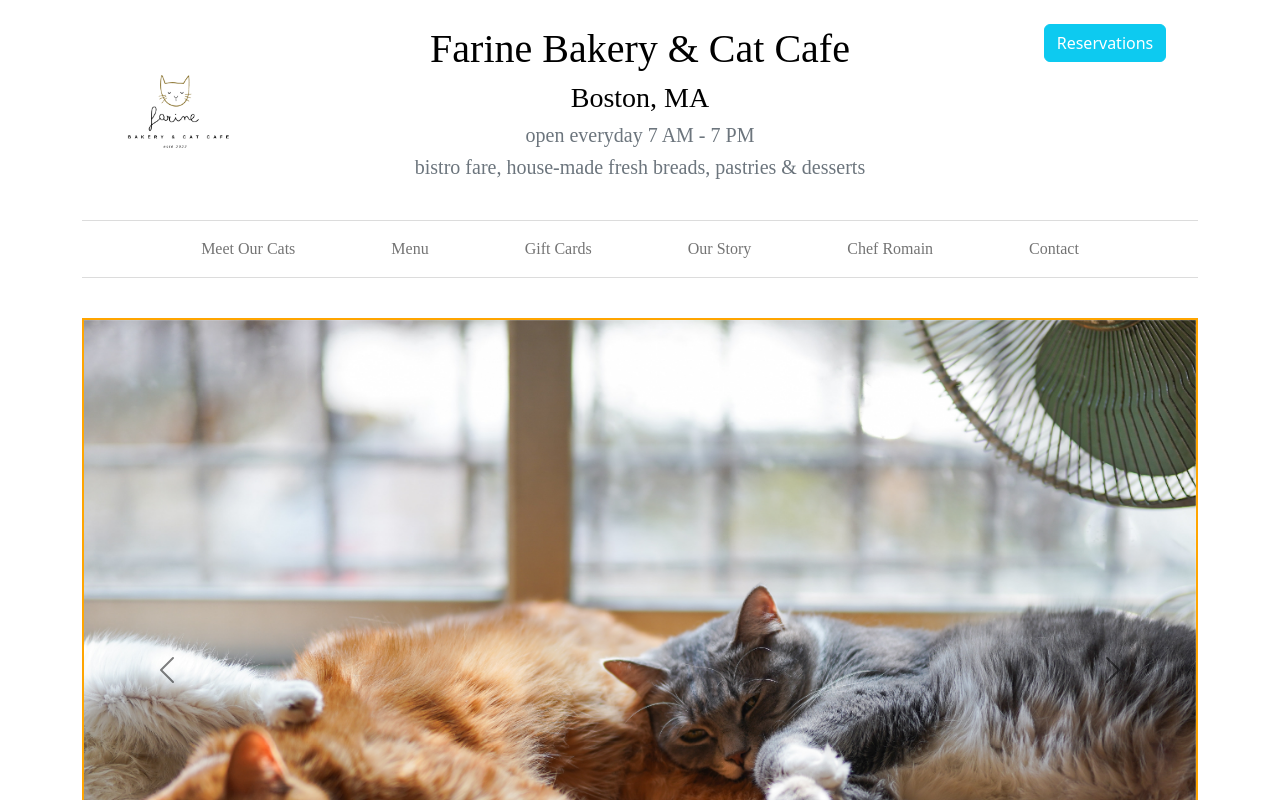
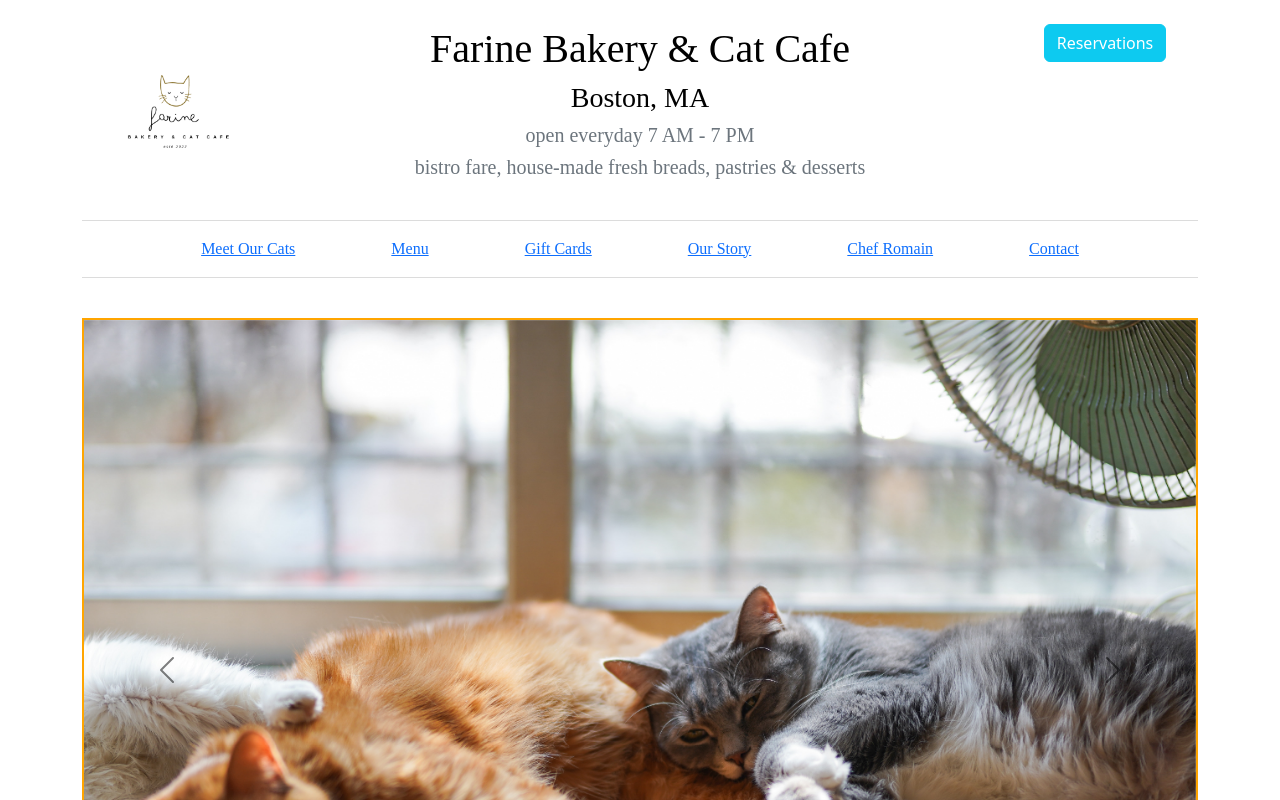
Before and after one commit to mjstrz/farine-react, a React (Create React App) app: page / in a window 1280 px wide. Shown: the top 800 px of the page. Built offline with nearby package versions, Linux system fonts and the light colour scheme.

Commit message:
Navigation.js: changed all Nav.Link to Link in order for nav to work in production

```diff
--- a/src/components/Navigation.js
+++ b/src/components/Navigation.js
@@ -23,52 +23,47 @@ export default function Navigation() {
                     <Navbar.Toggle aria-controls="main-nav" id="nav-toggle"/>
                     <Navbar.Collapse>
                             <Nav>
-                                <Nav.Link
-                                    href="/ourcats"
+                            <Link to="/ourcats"
                                     // className='col-md-2'
                                     // style={{
                                     //     whiteSpace: 'nowrap',
                                     //     marginRight: '2.7em'}}
                                         >
                                             Meet Our Cats
-                                </Nav.Link>
-                                <Nav.Link
-                                    href="/menu"
+                                </Link>
+                                <Link to="/menu"
                                     // className="col-md-2 justify-content-around"
                                     // style={{
                                     //     whiteSpace: 'nowrap',
                                     //     marginRight: '1.5em' }}
                                         >
                                             Menu
-                                </Nav.Link>
-                                <Nav.Link
-                                    href="/giftcard"
+                                </Link>
+                                <Link to="/giftcard"
                                     // className="col-md-2"
                                     // style={{
                                     //     whiteSpace: 'nowrap',
                                     //     marginRight: '2em' }}
                                         >
                                             Gift Cards
-                                </Nav.Link>
-                                <Nav.Link
-                                    href="/about"
+                                </Link>
+                                <Link to="/about"
                                     // className="col-md-2 justify-content-between"
                                     // style={{
                                     //     whiteSpace: 'nowrap' }}
                                         >
                                             Our Story
-                                </Nav.Link>
-                                <Nav.Link
-                                    href="/romain"
+                                </Link>
+                                <Link to="/romain"
                                     // className="col-md-2 justify-content"
                                     // style={{
                                     //     whiteSpace: 'nowrap' }}
                                         >
                                             Chef Romain
-                                </Nav.Link>
-                                <Nav.Link href="#contact">
+                                </Link>
+                                <Link to="#contact">
                                             Contact
-                                </Nav.Link>
+                                </Link>
                                 {/* <ul className="navbar-nav justify-content-center justify-content-between">
                                     <li className="nav-item col-md-2 justify-content"></li> */}
                                     {/* <li className="nav-item col-md-2 justify-content text-nowrap"><StyledLink to="/menutest">Join Our Team</StyledLink></li> */}
```
